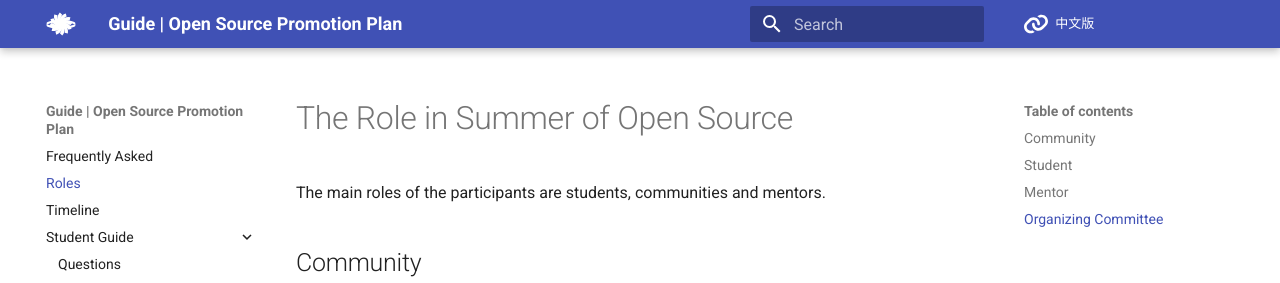
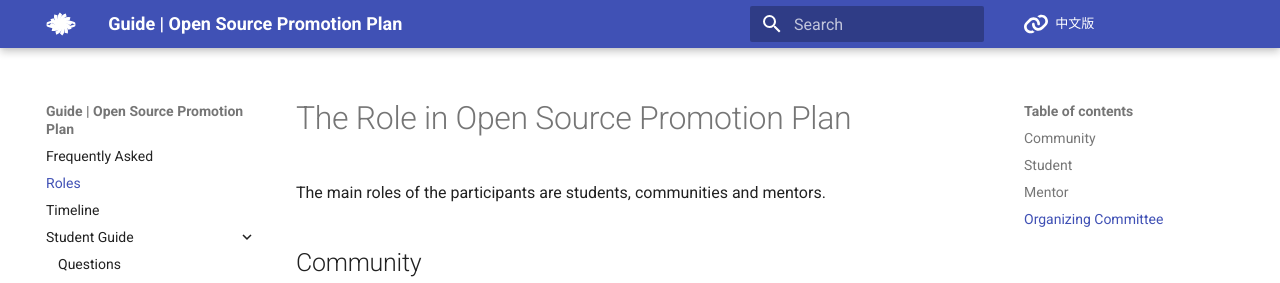
Before and after one commit to summer-ospp/help-en, an MkDocs documentation site: the page built from docs/roles.md, in a window 1280 px wide and 1116 px high. Shown: the top 283 px of the window. Built offline with MkDocs 1.6.1 and Material for MkDocs 9.7.7, drawn with Linux system fonts in a browser that asks for light colours; comment, search, counter and statistics services are not loaded.

Commit message:
Update roles.md

```diff
--- a/docs/roles.md
+++ b/docs/roles.md
@@ -1,4 +1,4 @@
-# The Role in Summer of Open Source
+# The Role in Open Source Promotion Plan
 
 The main roles of the participants are students, communities and mentors.
 
```
